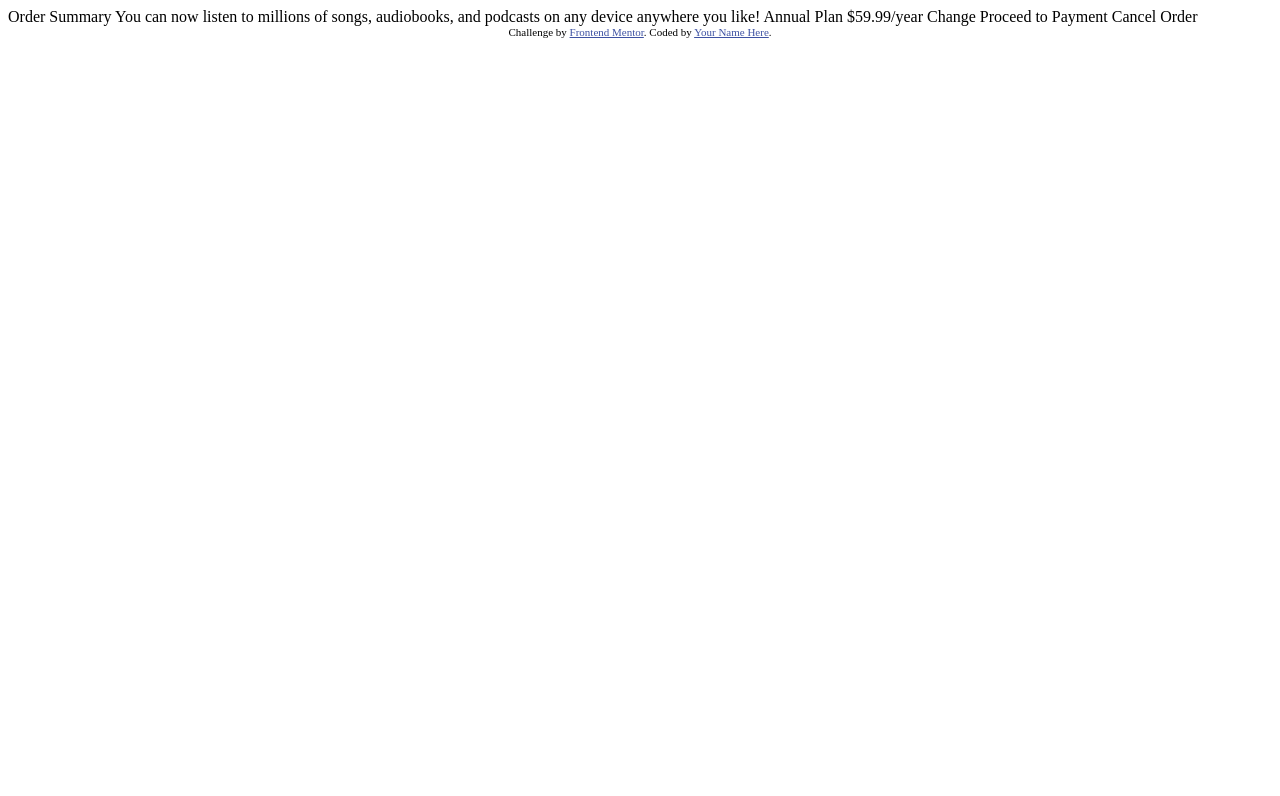
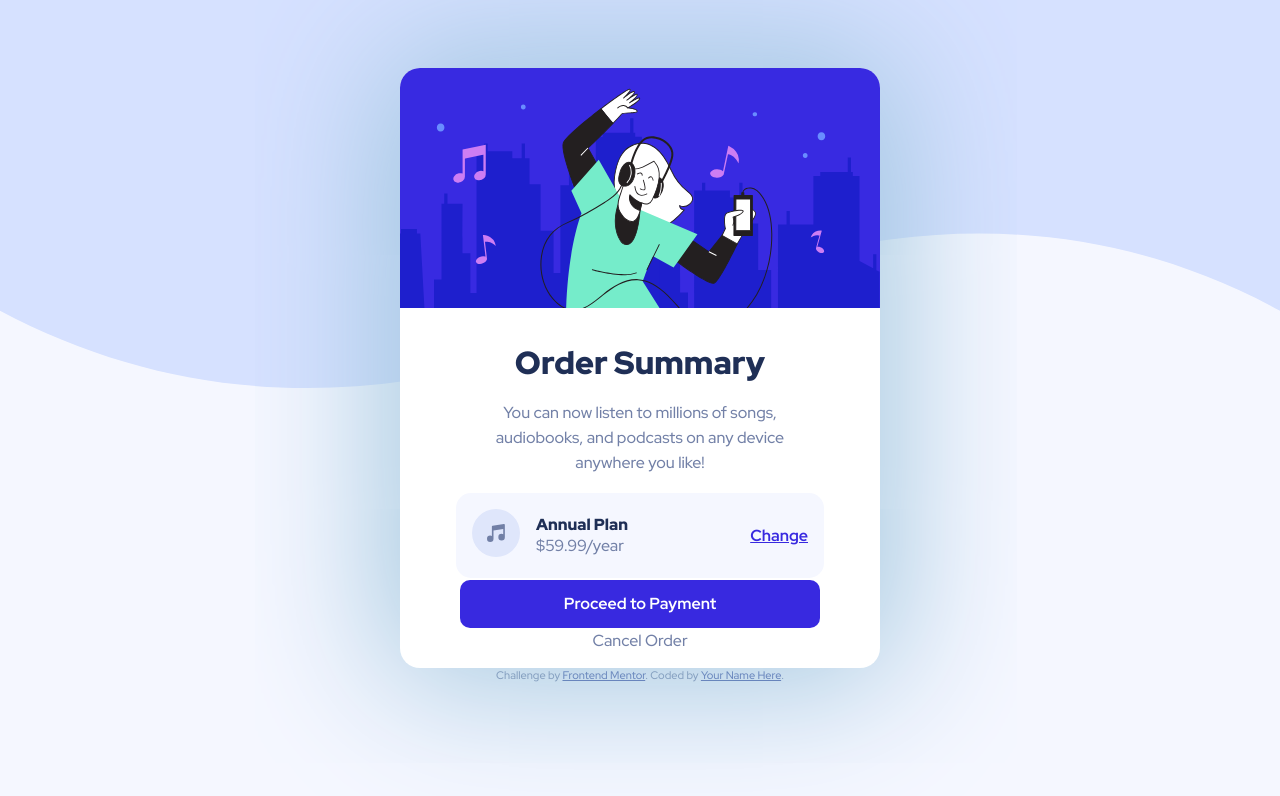
Before and after one commit to Abecarne/Abecarne.github.io, a plain HTML site: page order-summary-component-main/index.html in a window 1280 px wide. Drawn offline with Linux system fonts and the light colour scheme.

Commit message:
[+] Finished order summary component

```diff
--- a/order-summary-component-main/index.html
+++ b/order-summary-component-main/index.html
@@ -1,37 +1,69 @@
 <!DOCTYPE html>
 <html lang="en">
+
 <head>
     <meta charset="UTF-8">
-  <meta name="viewport" content="width=device-width, initial-scale=1.0"> <!-- displays site properly based on user's device -->
+    <meta name="viewport" content="width=device-width, initial-scale=1.0">
+    <!-- displays site properly based on user's device -->
 
     <link rel="icon" type="image/png" sizes="32x32" href="./images/favicon-32x32.png">
 
     <title>Frontend Mentor | Order summary card</title>
 
-  <!-- Feel free to remove these styles or customise in your own stylesheet 👍 -->
-  <style>
-    .attribution { font-size: 11px; text-align: center; }
-    .attribution a { color: hsl(228, 45%, 44%); }
-  </style>
+    <link rel="stylesheet" href="style/style.css">
 </head>
+
 <body>
+    <main>
+        <div class="card">
+            <header>
+                <img src="images/illustration-hero.svg" alt="illustration-hero">
+            </header>
+            <div class="cardContent">
+                <div class="description">
+                    <h1>
+                        Order Summary
+                    </h1>
+                    <p>
+                        You can now listen to millions of songs,<br>
+                        audiobooks, and podcasts on any device<br>
+                        anywhere you like!
+                    </p>
+                </div>
 
-  Order Summary
+                <div class="plan">
+                    <div class="planContent">
+                        <div class="musicIcon">
+                            <img src="images/icon-music.svg" alt="icon-music">
+                        </div>
 
-  You can now listen to millions of songs, audiobooks, and podcasts on any
-  device anywhere you like!
+                        <div class="price">
+                            <h2>Annual Plan</h2>
+                            <p>$59.99/year</p>
+                        </div>
+                    </div>
 
-  Annual Plan
-  $59.99/year
+                    <div class="change">
+                        <a href="#">Change</a>
+                    </div>
+                </div>
+                <div class="payment">
+                    <p>Proceed to Payment</p>
+                </div>
 
-  Change
+                <div class="cancel">
+                    <p>Cancel Order</p>
+                </div>
+            </div>
 
-  Proceed to Payment
-  Cancel Order
+        </div>
 
         <div class="attribution">
             Challenge by <a href="https://www.frontendmentor.io?ref=challenge" target="_blank">Frontend Mentor</a>.
             Coded by <a href="#">Your Name Here</a>.
         </div>
+    </main>
+
 </body>
+
 </html>
--- /dev/null
+++ b/order-summary-component-main/style/style.css
@@ -0,0 +1,170 @@
+@import url("https://fonts.googleapis.com/css2?family=Red+Hat+Display:wght@500;700;900&display=swap");
+
+:root {
+    --paragraph-font-size: 16px;
+    --paragraph-font-weight: 500;
+    --paragraph-line-height: 25px;
+    --paragraph-font-color: hsl(224, 23%, 55%);
+
+    --heading-font-color: hsl(223, 47%, 23%);
+    --heading-font-weight: 900;
+
+    --background-color: hsl(225, 100%, 98%);
+
+    --card-width: min(30rem, 85%);
+    --card-shadow-color: hsl(203, 47%, 73%);
+    --card-plan-background-color: hsl(225, 100%, 98%);
+
+    --blue-main-color: hsl(245, 75%, 52%);
+
+    --active-color: hsl(245, 56%, 65%);
+}
+
+* {
+    margin: 0;
+    padding: 0;
+    font-family: "Red Hat Display", sans-serif;
+    color: var(--paragraph-font-color);
+}
+
+body {
+    background-image: url("../images/pattern-background-desktop.svg");
+    background-repeat: no-repeat;
+    background-size: contain;
+    background-color: var(--background-color);
+    height: calc(100vh - 50px);
+    max-height: 100vh;
+}
+
+main {
+    display: flex;
+    flex-direction: column;
+    justify-content: center;
+    align-items: center;
+    height: 100%;
+    width: 100%;
+}
+
+.card {
+    display: flex;
+    flex-direction: column;
+    z-index: 1;
+    height: 80%;
+    width: var(--card-width);
+    background-color: #fff;
+    box-shadow: 0px 0px 150px 10px var(--card-shadow-color);
+    border-radius: 20px;
+}
+
+.card header {
+    width: 100%;
+}
+
+.card header img {
+    width: 100%;
+    height: 100%;
+    overflow: hidden;
+    border-radius: 20px 20px 0 0;
+}
+
+.card .cardContent {
+    display: flex;
+    flex-direction: column;
+    align-items: center;
+    justify-content: space-around;
+    width: 100%;
+    height: 100%;
+}
+
+.card .cardContent .description {
+    padding: 1em;
+}
+
+.card .cardContent .description h1 {
+    padding: 1rem;
+    text-align: center;
+    color: var(--heading-font-color);
+    font-weight: var(--heading-font-weight);
+}
+
+.card .cardContent .description p {
+    text-align: center;
+    color: var(--paragraph-font-color);
+    line-height: var(--paragraph-line-height);
+}
+
+.card .cardContent .plan {
+    display: flex;
+    width: 70%;
+    justify-content: space-between;
+    padding: 1rem;
+    align-items: center;
+    margin: 0 2rem 0 2rem;
+    border-radius: 15px;
+    background-color: var(--card-plan-background-color);
+}
+
+.card .cardContent .plan .planContent {
+    display: flex;
+    align-items: center;
+}
+
+.card .cardContent .plan .planContent .musicIcon {
+    margin-right: 1rem;
+}
+
+.card .cardContent .plan .planContent .price h2 {
+    font-size: var(--paragraph-font-size);
+    font-weight: var(--heading-font-weight);
+    color: var(--heading-font-color);
+}
+
+.change a {
+    font-weight: 700;
+    color: var(--blue-main-color);
+}
+
+.change a:hover {
+    font-weight: 700;
+    color: var(--active-color);
+    text-decoration: none;
+}
+
+.payment {
+    display: flex;
+    justify-content: center;
+    align-items: center;
+    width: 75%;
+    height: 3rem;
+    background-color: var(--blue-main-color);
+    border-radius: 10px;
+}
+
+.payment p {
+    color: #fff;
+    font-weight: 700;
+}
+
+.payment:hover {
+    background-color: var(--active-color);
+    cursor: pointer;
+}
+
+.cancel {
+    margin-bottom: 1rem;
+}
+
+.cancel:hover p {
+    color: var(--heading-font-color);
+    cursor: pointer;
+    font-weight: 700;
+}
+
+.attribution {
+    font-size: 11px;
+    text-align: center;
+}
+
+.attribution a {
+    color: hsl(228, 45%, 44%);
+}
```
Lines whose indentation alone changed are shown as unchanged.
